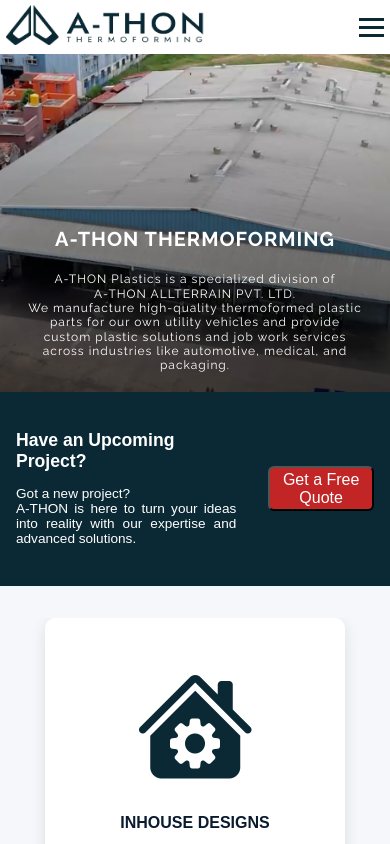
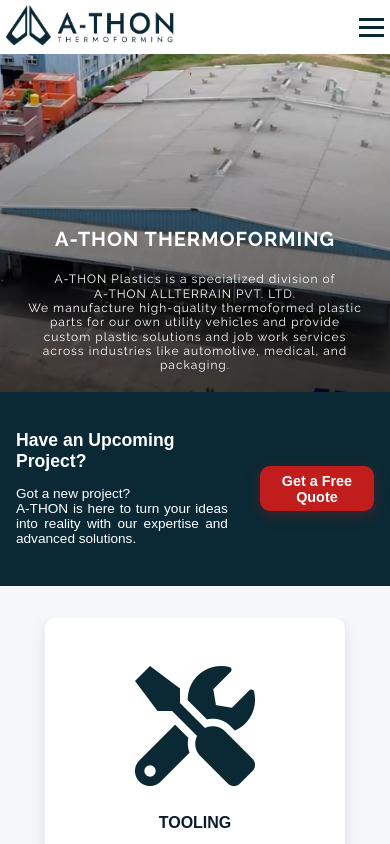
Before and after one commit to rira1403github/A-THON-Thermoforming, a React (Create React App) app: page / in a window 390 px wide. Shown: the top 844 px of the page. Built offline with nearby package versions, Linux system fonts and the light colour scheme.

Commit message:
commit by team review

```diff
--- a/src/App.js
+++ b/src/App.js
@@ -15,6 +15,7 @@
 import WhyUs from './components/whyUS';
 import ProjectSection from './components/ProjectSection';
 import Explore from './components/explore';
+import ScrollToTop from "./components/ScrollToTop";
 
 import Product from './pages/Product';
 import Machinery from './pages/Machinery';
@@ -30,6 +31,7 @@
 
   return (
     <div className="app-container">
+      <ScrollToTop />
       <Navbar />
       <Routes>
         <Route
--- a/src/components/Contact.css
+++ b/src/components/Contact.css
@@ -110,6 +110,7 @@
   text-transform: uppercase;
   cursor: pointer;
   transition: all 0.3s ease;
+  border: none !important;
 }
 
 .contact-form button:hover {
--- a/src/components/Navbar.css
+++ b/src/components/Navbar.css
@@ -214,7 +214,7 @@
 
 @media (max-width: 500px) {
   .navbar-logo img {
-    width: 200px;
+    width: 170px;
     height: 40px;
   }
 
--- a/src/components/ProjectSection.css
+++ b/src/components/ProjectSection.css
@@ -35,15 +35,20 @@
 }
 
 .quote-btn {
+  background: #c11d1d;
   margin: auto;
-  background: #C12525;
-  font-size: 26px;
-  color: white;
-  border-radius: 6px;
-  cursor: pointer;
   transition: 0.3s;
   width: 300px;
   height: 70px;
+  color: #fff;
+  font-size: 1.2rem;
+  font-weight: 600;
+  border: none;
+  border-radius: 10px;
+  cursor: pointer;
+  transition: all 0.3s ease;
+  box-shadow: 0 4px 15px rgba(193, 29, 29, 0.3);
+
 }
 
 .quote-btn:hover {
@@ -175,8 +180,8 @@
   }
 
   .quote-btn {
-    font-size: 16px;
+    font-size: 0.9rem;
     height: 45px;
-    width: 65%;
+    width: 75%;
   }
 }
--- /dev/null
+++ b/src/components/ScrollToTop.js
@@ -0,0 +1,12 @@
+import { useEffect } from "react";
+import { useLocation } from "react-router-dom";
+
+export default function ScrollToTop() {
+  const { pathname } = useLocation();
+
+  useEffect(() => {
+    window.scrollTo(0, 0);
+  }, [pathname]);
+
+  return null;
+}
--- a/src/components/explore.css
+++ b/src/components/explore.css
@@ -44,15 +44,19 @@
 
 .download-btn {
   margin: auto;
-  background: #C12525;
-  font-size: 18px;
-  color: white;
-  border-radius: 6px;
-  cursor: pointer;
+  background: transparent;
+  border: 2px solid #fff;
   transition: 0.3s;
   margin-top: 2rem;
   width: 300px;
   height: 50px;
+  color: #fff;
+  font-size: 1.2rem;
+  font-weight: 600;
+  border-radius: 10px;
+  cursor: pointer;
+  transition: all 0.3s ease;
+  box-shadow: 0 4px 15px rgba(193, 29, 29, 0.3);
 }
 
 .download-btn:hover {
```
